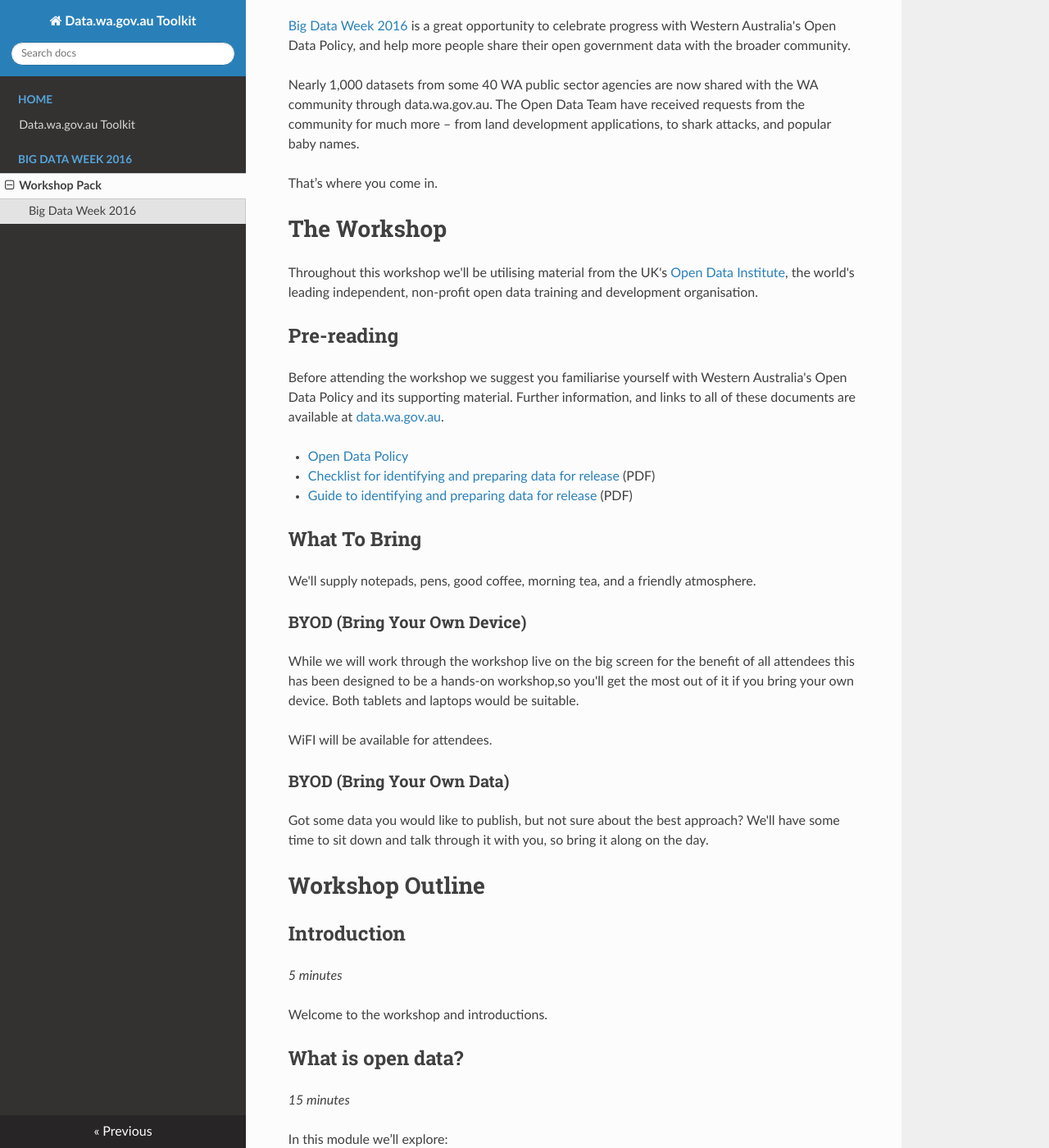
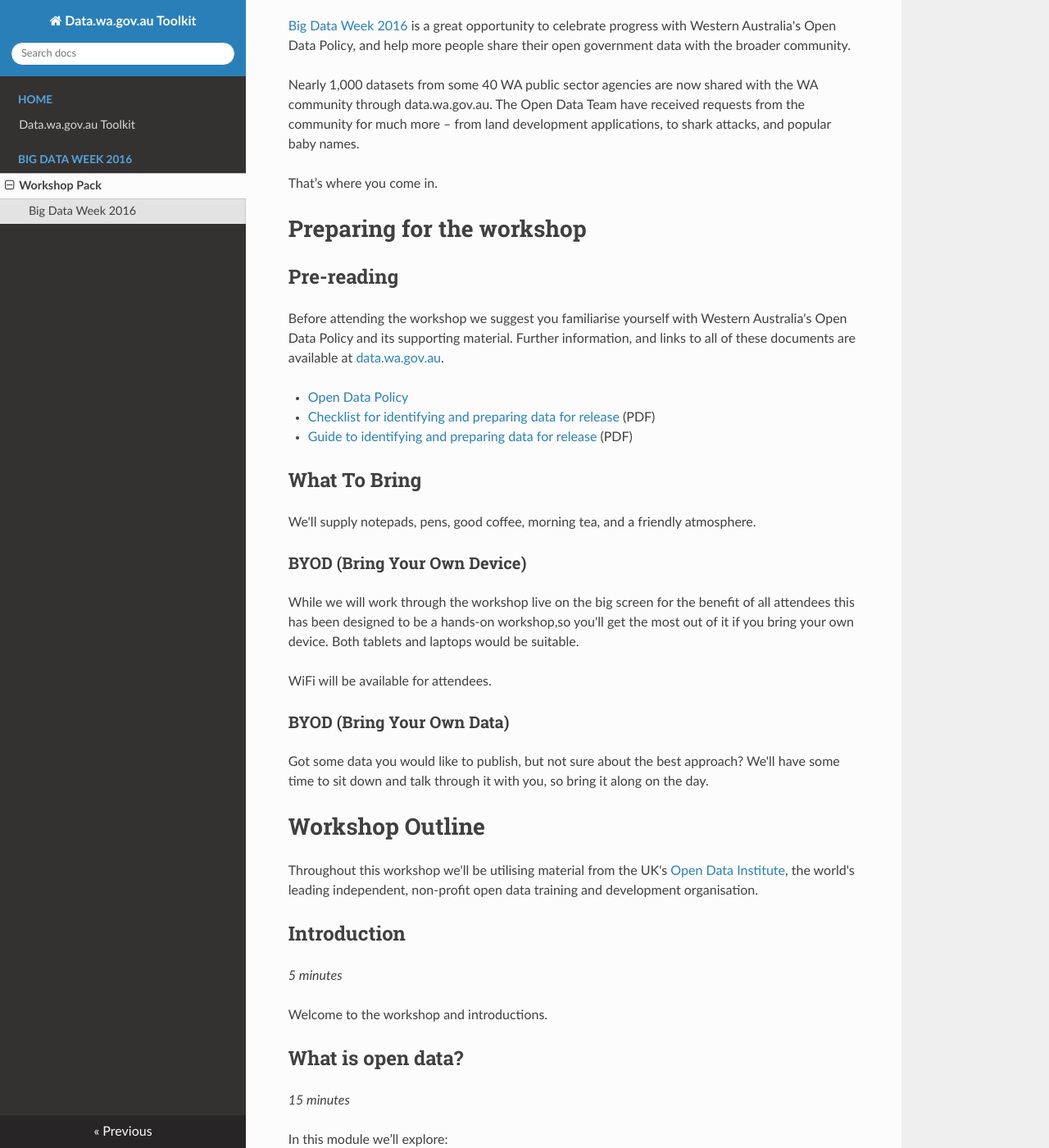
Before and after one commit to datawagovau/toolkit, an MkDocs documentation site: the page built from docs/bigdataweek-workshop.md, in a window 1280 px wide and 1400 px high, scrolled down 388 px. Shown: the whole window at 82% size. Built offline with MkDocs 1.6.1, drawn with Linux system fonts in a browser that asks for light colours; nearby versions of some CDN libraries; old or Windows-style settings are respelled for this version of MkDocs; some of the changed lines change nothing that is shown; some of the changed text lies outside the part shown.

Commit message:
Edits for the BDW workshop

```diff
--- a/docs/bigdataweek-workshop.md
+++ b/docs/bigdataweek-workshop.md
@@ -10,9 +10,7 @@
 
 That’s where you come in.
 
-# The Workshop
-Throughout this workshop we'll be utilising material from the UK's [Open Data Institute](http://theodi.org/), the world's leading independent, non-profit open data training and development organisation.
-
+# Preparing for the workshop
 ## Pre-reading
 Before attending the workshop we suggest you familiarise yourself with Western Australia's Open Data Policy and its supporting material. Further information, and links to all of these documents are available at [data.wa.gov.au](http://data.wa.gov.au).
 
@@ -26,12 +24,14 @@
 ### BYOD (Bring Your Own Device)
 While we will work through the workshop live on the big screen for the benefit of all attendees this has been designed to be a hands-on workshop,so you'll get the most out of it if you bring your own device. Both tablets and laptops would be suitable.
 
-WiFI will be available for attendees.
+WiFi will be available for attendees.
 
 ### BYOD (Bring Your Own Data)
 Got some data you would like to publish, but not sure about the best approach? We'll have some time to sit down and talk through it with you, so bring it along on the day.
 
 # Workshop Outline
+Throughout this workshop we'll be utilising material from the UK's [Open Data Institute](http://theodi.org/), the world's leading independent, non-profit open data training and development organisation.
+
 ## Introduction
 *5 minutes*
 
@@ -77,7 +77,7 @@
 
 In this module we'll get our hands dirty and publish a new dataset to data.wa.gov.au.
 
-If you've brought data of your own to publish, go ahead and follow the prompts in [Preparing the data](##Preparing the data) and [Publishing the data](#Publishing the data).
+If you've brought data of your own to publish, go ahead and follow the prompts in [Preparing the data](Preparing the data) and [Publishing the data](Publishing the data).
 
 If you'd instead like to work with our example dataset, then we'll be using the State Library's [Western Australia Public Library Network](https://raw.githubusercontent.com/datawagovau/toolkit/master/docs/workshops/example-data/libraries20150603.csv) dataset.
 
@@ -97,13 +97,13 @@
 ### Publishing the data
 1. Login to [data.wa.gov.au](http://catalogue.beta.data.wa.gov.au/user/login) using the credentials provided for the workshop.
 2. Step through our [Publishing Data on Data.wa.gov.au Guide](http://toolkit.data.wa.gov.au/#publishing-data).
-  1. Fill out all of the relevant fields on the *Create dataset* screen.
-  2. *Upload* your data on the *Add data* screen and click **Save & add another**.
-  3. Add a *link* to the State Library's [Guide to Public Libraries](http://slwa.wa.gov.au/find/guide_to_public_libraries).
-  4. Click **Finish**.
+  - Fill out all of the relevant fields on the *Create dataset* screen.
+  - *Upload* your data on the *Add data* screen and click **Save & add another**.
+  - Add a *link* to the State Library's [Guide to Public Libraries](http://slwa.wa.gov.au/find/guide_to_public_libraries).
+  - Click **Finish**.
 3. Publish!
 
-Congratulations, you've published your first dataset!
+**Congratulations, you've just published your first dataset!**
 
 ## Questions and open discussion
 *10 minutes*
@@ -114,7 +114,7 @@
 If time allows we'll run through a short thought exercise focussing on how we could improve our example dataset.
 
 ## Acknowledgement
-[Learning open data](http://www.europeandataportal.eu/elearning/en/) is a series of online training courses created by the Open Data Institute licensed under a [Creative Commons Attribution-ShareAlike 4.0 International](http://creativecommons.org/licenses/by-sa/4.0/).
+[*Learning open data*](http://www.europeandataportal.eu/elearning/en/) is a series of online training courses created by the Open Data Institute licensed under a [Creative Commons Attribution-ShareAlike 4.0 International](http://creativecommons.org/licenses/by-sa/4.0/).
 
 No changes were made to the material used in this workshop.
 
@@ -127,4 +127,4 @@
 ## Our Next Workshop
 We're looking to run workshops like these approximately once a month, or as there is demand. There are 10 other modules in the course, and several areas where we're looking to add new modules (e.g. An in-depth workshop on cleaning data, How to work out what data people want, et cetera).
 
-If you would like to take part in a future workshop, or have ideas for a new module, please let your presenters know or contact the [Open Data Team](mailto:opendata@landgate.wa.gov.au?Subject=Open%20Data%20Workshop).
+If you would like to take part in a future workshop, or have ideas for a new module, please let your presenters know or contact the [Open Data Team](mailto:opendata@landgate.wa.gov.au?Subject=Open%20Data%20Workshop%20Series).
```
